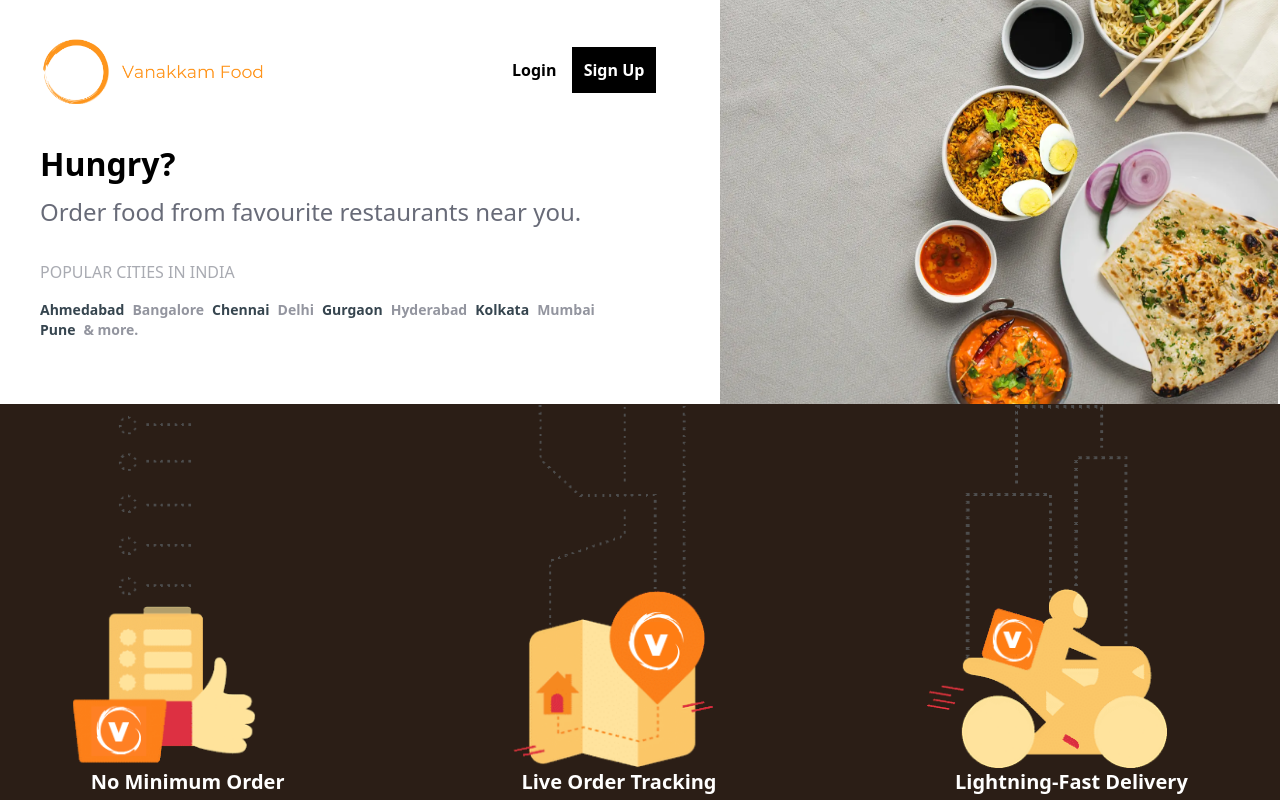
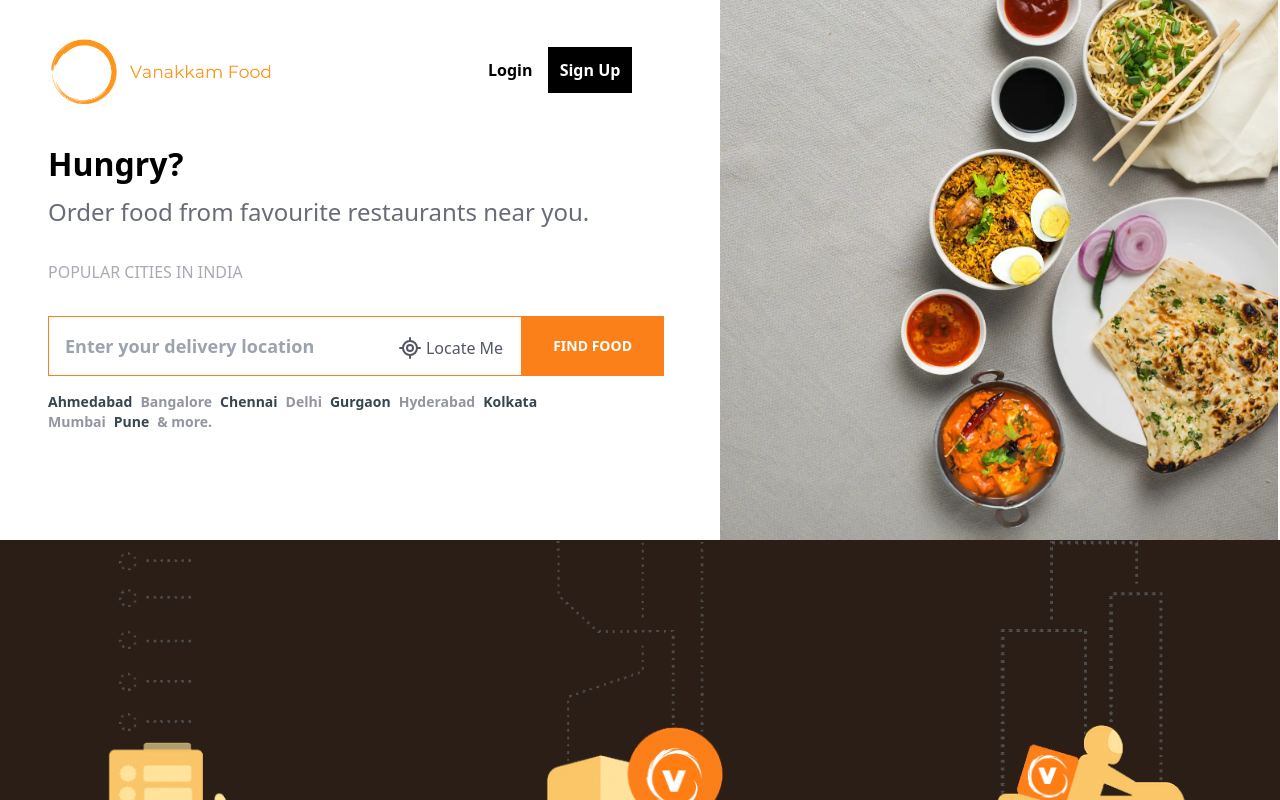
Before and after one commit to mohitsom29/Punjabi-Dhaba, a React (Vite) app: page / in a window 1280 px wide. Shown: the top 800 px of the page. Built offline with nearby package versions, Linux system fonts and the light colour scheme.

Commit message:
Landing page updated

```diff
--- a/src/components/LandingPage.jsx
+++ b/src/components/LandingPage.jsx
@@ -1,5 +1,6 @@
 import { useEffect, useState } from "react"
 import Footer from "./Footer";
+import { LocateFixed } from "lucide-react";
 
 const LandingPage = () => {
     const [content,setContent] = useState("unexpected guests?");
@@ -15,13 +16,19 @@ const LandingPage = () => {
 
     return (
     <>
-        <section className="relative flex w-full ">
-        <div className=" p-8">
-            <div className="flex gap-[15rem] items-center">
+      <section className="relative flex">
+        <div className="h-full w-full md:h-[540px]  lg:w-[70%] xl:w-[55%]">
+            <div className="ml-4 md:ml-8 lg:ml-16  md:p-8 p-8 lg:p-8 xl:ml-2">
+          <div className="flex gap-0 md:gap-[13rem]  items-center ">
             <div className="">
-                    <img src="src/assets/Vanakkam.png" className="w-[15rem] h-auto" alt="web-logo" srcSet="" />
+              <img
+                src="src/assets/Vanakkam.png"
+                className="w-[15rem] h-auto"
+                alt="web-logo"
+                srcset=""
+              />
             </div>
-                <div className="flex gap-4">
+            <div className="hidden md:flex  gap-4">
               <button className="font-bold">Login</button>
               <button className="font-bold bg-black text-white p-[0.7rem] hover:bg-orange-500">
                 Sign Up
@@ -33,15 +40,40 @@ const LandingPage = () => {
             <h2 className="font-base mt-2 text-2xl text-[#686b78]">
               Order food from favourite restaurants near you.
             </h2>
-                <div className="mt-8">
+            <div className="mt-8 relative md:h-[60px]">
               <h2 className="font-medium text-[#a9abb2]">
                 POPULAR CITIES IN INDIA
               </h2>
-                    <div className="">
-
+              <div className="relative mt-8 md:h-[60px]">
+                <form className="flex h-full flex-col md:flex-row" action="" onSubmit="">
+                  <label
+                    htmlFor="locationInput"
+                    className="relative flex h-full flex-1"
+                  >
+                    <input
+                      className="flex-1 border-[1px] border-[#fc8019] px-4 py-3 text-lg font-semibold text-[#282c3f] outline-none focus:border-[#fc8019] focus:shadow-[0_1px_10px_0_rgba(40,44,63,0.1)] md:border-r-0 md:px-4 md:py-0"
+                      type="text"
+                      name="locationInput"
+                      id="locationInput"
+                      maxLength="40"
+                      placeholder="Enter your delivery location"
+                    />
+                    <button
+                      className="absolute right-0 top-[1px] mr-2 flex cursor-pointer items-center gap-x-1 bg-white px-2.5 py-3 font-medium text-[#535665] hover:bg-[#e9e9eb] md:top-2"
+                    >
+                      <LocateFixed/>
+                      Locate Me
+                    </button>
+                  </label>
+                  <button className="mt-2 h-full bg-[#fc8019] px-8 py-3 text-sm font-extrabold text-white  md:mt-0 md:py-0">
+                    FIND FOOD
+                  </button>
+                </form>
               </div>
-                    <div className="mt-4 w-[90%] flex flex-wrap gap-x-2 text-sm font-extrabold text-defGray
-                    [&>*:nth-child(odd)]:text-[#36454f] [&>*:nth-child(even)]:text-[#93959f]">
+              <div
+                className="mt-4 w-[90%] flex flex-wrap gap-x-2 text-sm font-extrabold text-defGray
+                [&>*:nth-child(odd)]:text-[#36454f] [&>*:nth-child(even)]:text-[#93959f]"
+              >
                 <span>Ahmedabad</span>
                 <span>Bangalore</span>
                 <span>Chennai</span>
@@ -56,15 +88,24 @@ const LandingPage = () => {
             </div>
           </div>
             </div>
-        <div className="absolute bg-no-repeat h-full bg-cover bg-[100%] bg-[hsla(26,5%,70%,0.2)] left-[calc(50%_+_80px)] right-0 top-0
+        </div>
+
+        <div
+          className="absolute bg-no-repeat h-full bg-cover bg-[100%] bg-[hsla(26,5%,70%,0.2)] left-[calc(50%_+_80px)] right-0 top-0
           bg-[url('../src/assets/main-banner.webp')]
-         md:w-[20%] lg:w-[30%] xl:w-[43.6%]"></div>
+          w-0 md:w-[0%] lg:w-[42%] xl:w-[43.6%]"
+        ></div>
       </section>
 
       <section className="flex h-full w-full flex-col justify-between bg-[#2b1e16] px-16 pb-16 text-white md:flex-row">
         <div className="text-center">
           <div className="">
-                <img src="src/assets/banner.png" className="w-[12rem] h-auto" alt="web-logo" srcSet="" />
+            <img
+              src="src/assets/banner.png"
+              className="w-[12rem] h-auto"
+              alt="web-logo"
+              srcset=""
+            />
           </div>
           <h2 className="text-xl font-semibold">No Minimum Order</h2>
           <p className="mt-2 text-sm text-[#e0cbc1]">
@@ -76,7 +117,12 @@ const LandingPage = () => {
         </div>
         <div className="text-center">
           <div className="">
-                <img src="src/assets/mid-banner1.png" className="w-[15rem] h-auto" alt="web-logo" srcSet="" />
+            <img
+              src="src/assets/mid-banner1.png"
+              className="w-[15rem] h-auto"
+              alt="web-logo"
+              srcset=""
+            />
           </div>
           <h2 className="text-xl font-semibold">Live Order Tracking</h2>
           <p className="mt-2 text-sm text-[#e0cbc1]">
@@ -88,11 +134,16 @@ const LandingPage = () => {
         </div>
         <div className="text-center">
           <div className="">
-                <img src="src/assets/mid-banner2.png" className="w-[15rem] h-auto" alt="web-logo" srcSet="" />
+            <img
+              src="src/assets/mid-banner2.png"
+              className="w-[15rem] h-auto"
+              alt="web-logo"
+              srcset=""
+            />
           </div>
           <h2 className="text-xl font-semibold">Lightning-Fast Delivery</h2>
           <p className="mt-2 text-sm text-[#e0cbc1]">
-                Experience Swiggy &apos superfast delivery
+            Experience Swiggy's superfast delivery
           </p>
           <p className="text-sm text-[#e0cbc1]">
             for food delivered fresh & on time
@@ -101,8 +152,7 @@ const LandingPage = () => {
       </section>
       <Footer />
     </>
-
   );
 };
 
-export default LandingPage
+export default LandingPage;
--- /dev/null
+++ b/src/customhooks/useCurrentLocation.jsx
@@ -0,0 +1,29 @@
+const useCurrentLocation = (dispatch,addLocation) => {
+    const options = {
+        enableHighAccuracy: true,
+        timeout: 5000,
+        maximumAge: 0,
+    }
+
+    const success = async (position) => {
+        const coordinated  = position.coords;
+        const res = await fetch(`https://nominatim.openstreetmap.org/reverse?lat=${coordiantes.latitude}&lon=${coordiantes.longitude}&format=json`);
+        const data = await res.json();
+        dispatch(
+            addLocation({
+                lat: coordinated.latitude,
+                long: coordinates.longitude,
+                city: data?.address?.city,
+                address: data?.display_name,
+            })
+        );
+        window?.location.reload();
+    }
+
+    const error = (err) => {
+        console.warn(`ERROR-(${err.code}): ${err.message}`);
+    }
+    navigator.geolocation ? navigator?.geolocation?.getCurrentPosition(success,error,options) : alert("Unable to fetch your location");
+}
+
+export default useCurrentLocation;
--- /dev/null
+++ b/src/customhooks/useSearchLocation.jsx
@@ -0,0 +1,19 @@
+import {ADDRESS_SUGG_URL} from '../constants/constants';
+
+const useSearchLocation = async(searchQuery,setSearchData) => {
+    try {
+        if(searchQuery!=="" && searchQuery?.length > 2)
+        {
+            fetch(`${ADDRESS_SUGG_URL}${searchQuery}`)
+            .then((data) => data.json())
+            .then((data) => {
+                setSearchData(data?.data);
+            })
+        }
+        else if(searchQuery === "") setSearchData([]);
+    }
+    catch(error){
+        console.log('error-from-useSearchLocation',error);;
+    }
+}
+export default useSearchLocation;
```
Lines whose indentation alone changed are shown as unchanged.
